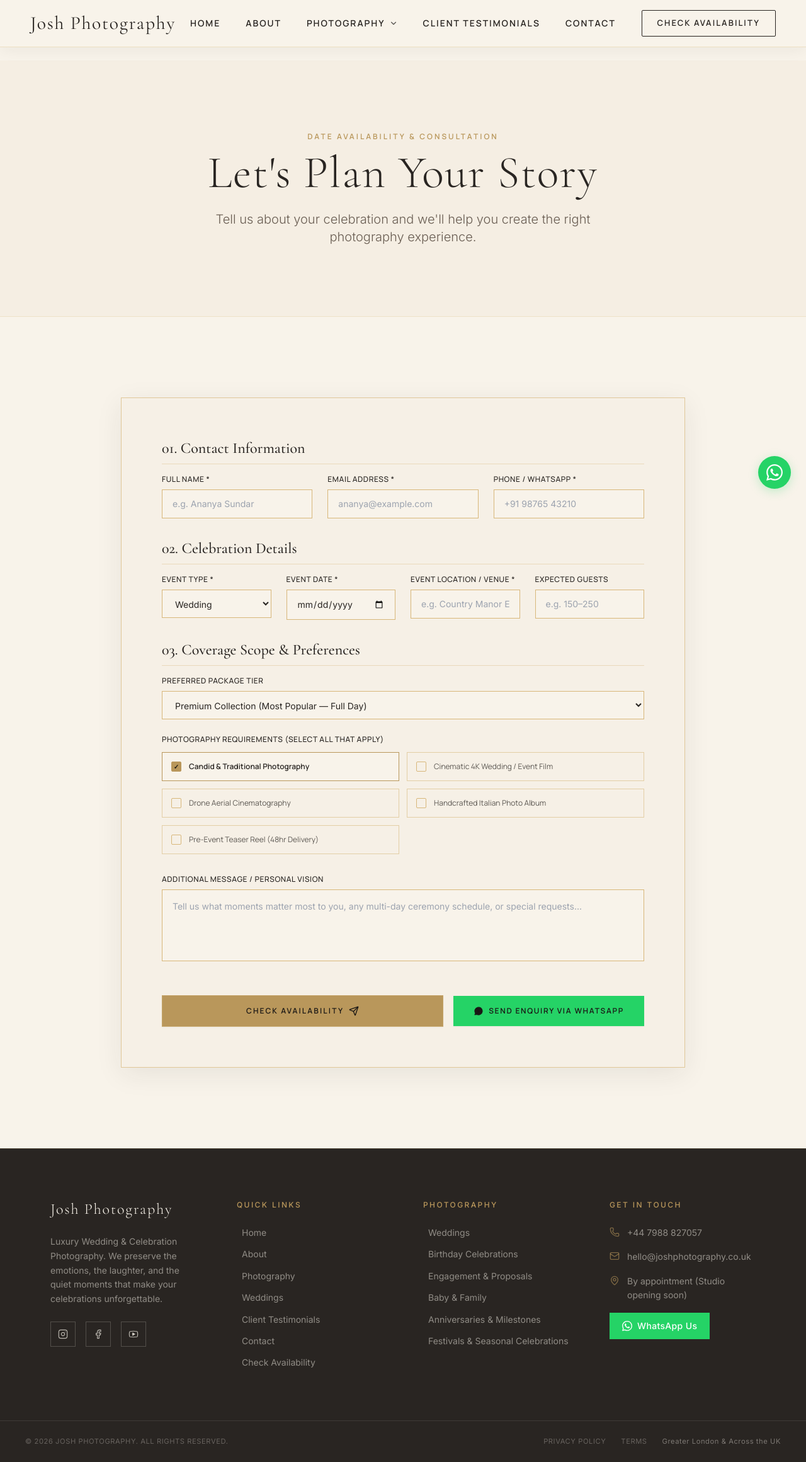
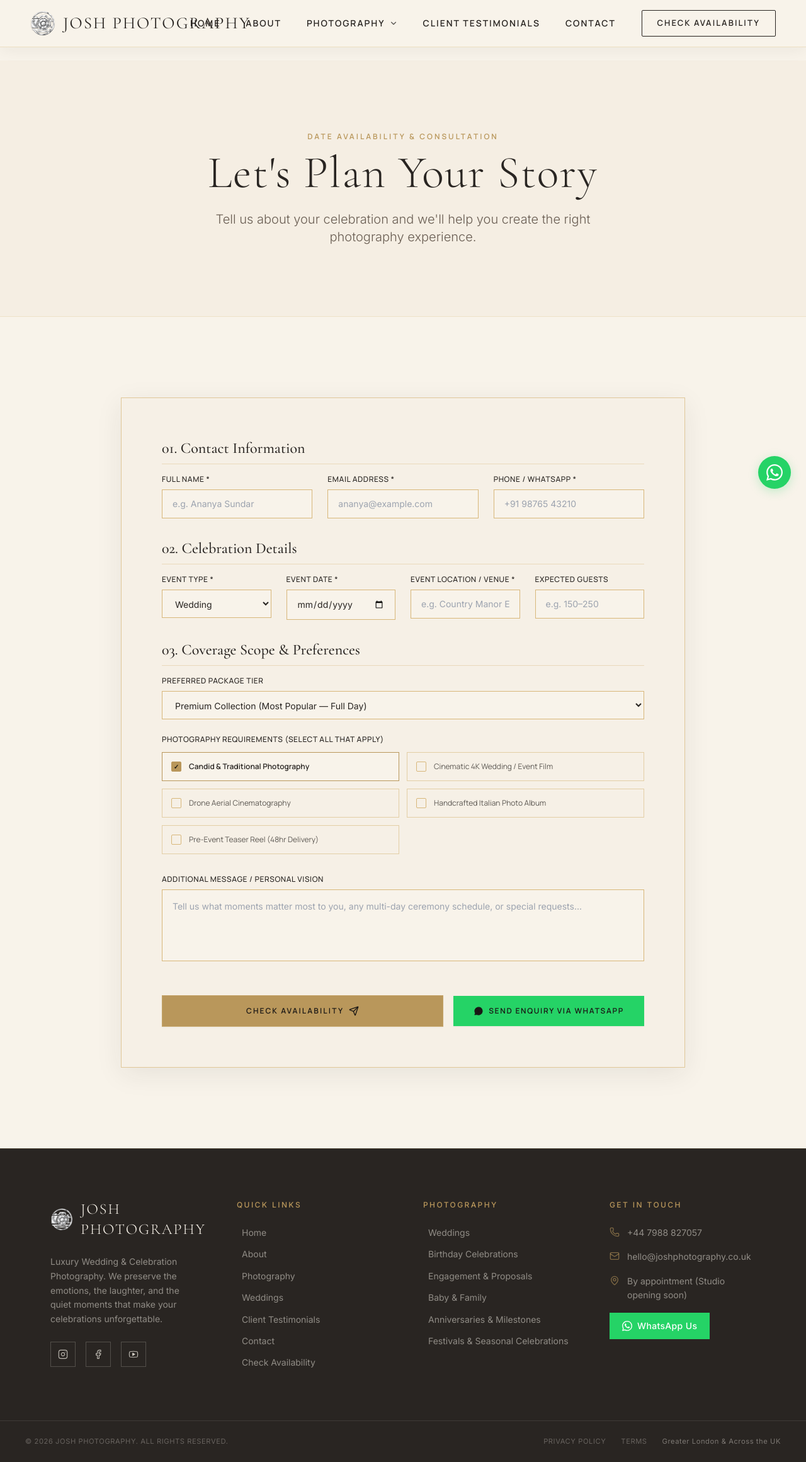
Before and after one commit to Josh-Photography/Josh-Photography-Website, a React (Vite) app: page /check-availability in a window 1280 px wide. Shown: the whole page at 63% size. Built offline with nearby package versions, Linux system fonts and the light colour scheme; a web font is replaced by a local one.

Commit message:
Place logo icon neatly beside JOSH PHOTOGRAPHY in navbar, footer, and admin panel with original smooth scroll behavior

```diff
--- a/src/admin/AdminApp.jsx
+++ b/src/admin/AdminApp.jsx
@@ -93,7 +93,7 @@ function Login({ onLogin }) {
         animate={{ opacity: 1, y: 0 }}
       >
         <div className="admin-login__header">
-          <img src="/camlogo.png" alt="Josh Photography" className="admin-login__icon" />
+          <img src="/logo.png" alt="Josh Photography" className="admin-login__icon" />
           <h1>Josh Photography</h1>
           <p>Admin Panel</p>
         </div>
@@ -1410,7 +1410,7 @@ function Dashboard({ token, onLogout }) {
       {/* Sidebar */}
       <aside className="admin-sidebar">
         <div className="admin-sidebar__header">
-          <img src="/camlogo.png" alt="Josh Photography" className="admin-sidebar__icon" />
+          <img src="/logo.png" alt="Josh Photography" className="admin-sidebar__icon" />
           <span>Josh Photography</span>
         </div>
 
--- a/src/components/Footer/Footer.jsx
+++ b/src/components/Footer/Footer.jsx
@@ -29,9 +29,14 @@ export default function Footer() {
           <div className="grid grid-cols-1 md:grid-cols-2 lg:grid-cols-4 gap-12 lg:gap-16">
             {/* Brand Column */}
             <div className="lg:col-span-1">
-              <Link to="/" className="inline-block mb-6">
-                <h3 className="font-serif text-2xl font-light text-ivory tracking-[0.08em]">
-                  {siteConfig.studioName}
+              <Link to="/" className="inline-flex items-center gap-3 mb-6 group">
+                <img
+                  src="/logo.png"
+                  alt={siteConfig.studioName}
+                  className="h-9 w-auto object-contain transition-transform duration-300 group-hover:scale-105"
+                />
+                <h3 className="font-serif text-2xl font-light text-ivory tracking-[0.08em] uppercase">
+                  JOSH PHOTOGRAPHY
                 </h3>
               </Link>
               <p className="text-body-sm text-ivory/50 leading-relaxed mb-6">
--- a/src/components/Navbar/Navbar.jsx
+++ b/src/components/Navbar/Navbar.jsx
@@ -121,17 +121,22 @@ export default function Navbar() {
           <div className="flex-1 flex items-center justify-start min-w-0">
             <Link
               to="/"
-              className="group flex items-center"
+              className="group flex items-center gap-2.5 sm:gap-3"
               aria-label={`${siteConfig.studioName} - Home`}
             >
+              <img
+                src="/logo.png"
+                alt={siteConfig.studioName}
+                className="h-8 sm:h-9 lg:h-10 w-auto object-contain transition-transform duration-300 group-hover:scale-105"
+              />
               <span
-                className={`font-serif text-2xl sm:text-3xl lg:text-[1.85rem] tracking-[0.06em] whitespace-nowrap transition-colors duration-300 font-normal ${
+                className={`font-serif text-xl sm:text-2xl lg:text-[1.65rem] tracking-[0.08em] uppercase whitespace-nowrap transition-colors duration-300 font-normal ${
                   isLightMode
                     ? 'text-charcoal'
-                    : 'text-ivory drop-shadow-[0_2px_4px_rgba(0,0,0,0.7)]'
+                    : 'text-white drop-shadow-[0_2px_6px_rgba(0,0,0,0.8)]'
                 }`}
               >
-                {siteConfig.studioName}
+                JOSH PHOTOGRAPHY
               </span>
             </Link>
           </div>
@@ -268,9 +273,16 @@ export default function Navbar() {
           >
             {/* Mobile Header Bar */}
             <div className="flex items-center justify-between px-6 py-5 border-b border-[#D8B77A]/30">
-              <span className="font-serif text-2xl text-charcoal font-medium tracking-[0.06em]">
-                {siteConfig.studioName}
-              </span>
+              <div className="flex items-center gap-2.5 sm:gap-3">
+                <img
+                  src="/logo.png"
+                  alt={siteConfig.studioName}
+                  className="h-8 w-auto object-contain"
+                />
+                <span className="font-serif text-xl text-charcoal font-medium tracking-[0.08em] uppercase">
+                  JOSH PHOTOGRAPHY
+                </span>
+              </div>
               <button
                 onClick={() => setIsMobileOpen(false)}
                 className="p-2 text-charcoal hover:text-gold"
--- a/src/components/Navigation/Navigation.jsx
+++ b/src/components/Navigation/Navigation.jsx
@@ -77,11 +77,11 @@ export function Navigation() {
             whileTap={{ scale: 0.98 }}
           >
             <img
-              src="/camlogo.png"
+              src="/logo.png"
               alt={studioInfo.name}
               className="nav__logo-image"
             />
-            <span className="nav__logo-text">{studioInfo.name}</span>
+            <span className="nav__logo-text">JOSH PHOTOGRAPHY</span>
           </motion.a>
 
           <nav className="nav__links">
```
